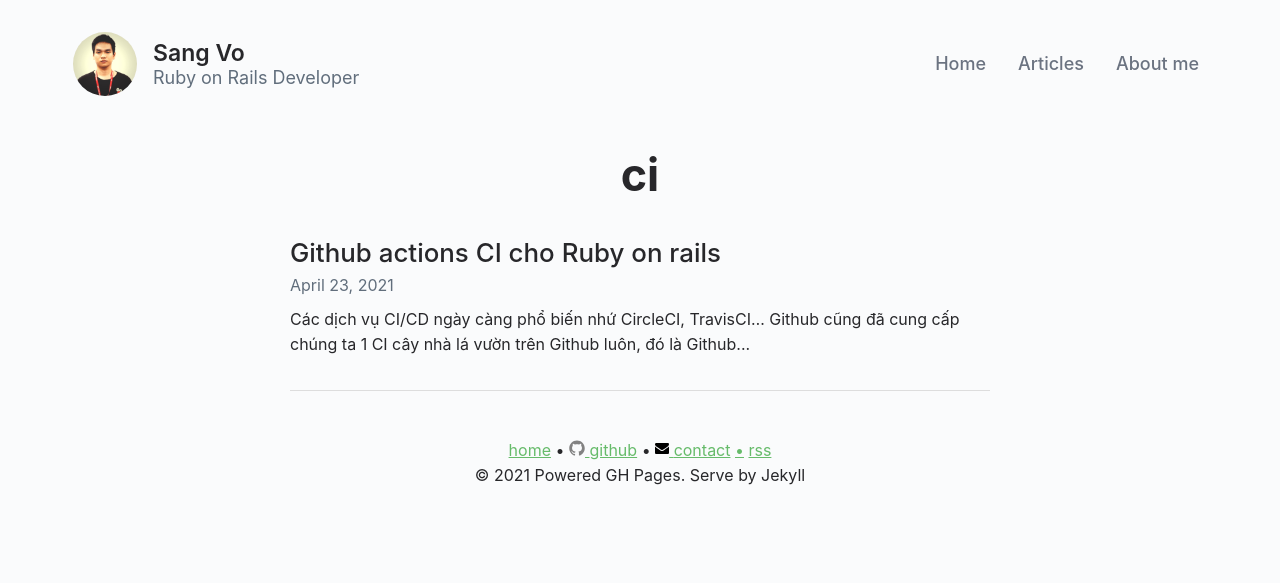
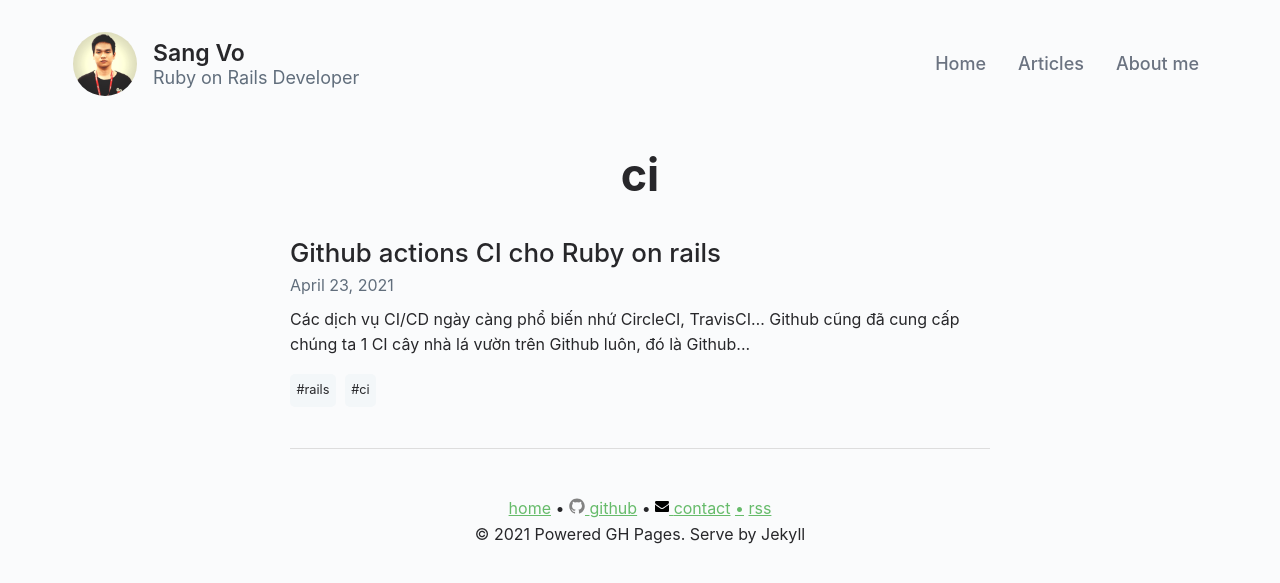
Before and after one commit to sangvo/myblog, a Jekyll site: the page built from tag/ci.md, in a window 1280 px wide. Shown: the top 583 px of the page. Built offline with Jekyll 4.4.1, drawn with Linux system fonts in a browser that asks for light colours.

Commit message:
Show tag in tag page

```diff
--- a/_layouts/tag.html
+++ b/_layouts/tag.html
@@ -15,6 +15,13 @@
     <p>
       {{ post.content | strip_html | truncatewords: 30 }}
     </p>
+    {% if post.tags.size > 0 %}
+      <div class="post-tags post-card__tags">
+        {%- for tag in post.tags -%}
+          <a href="/tag/{{ tag }}" class="post-tags__link"><span>#</span>{{ tag }} </a>
+        {%- endfor -%}
+      </div>
+    {% endif %}
     </article>
     <hr>
   {% endfor %}
```
